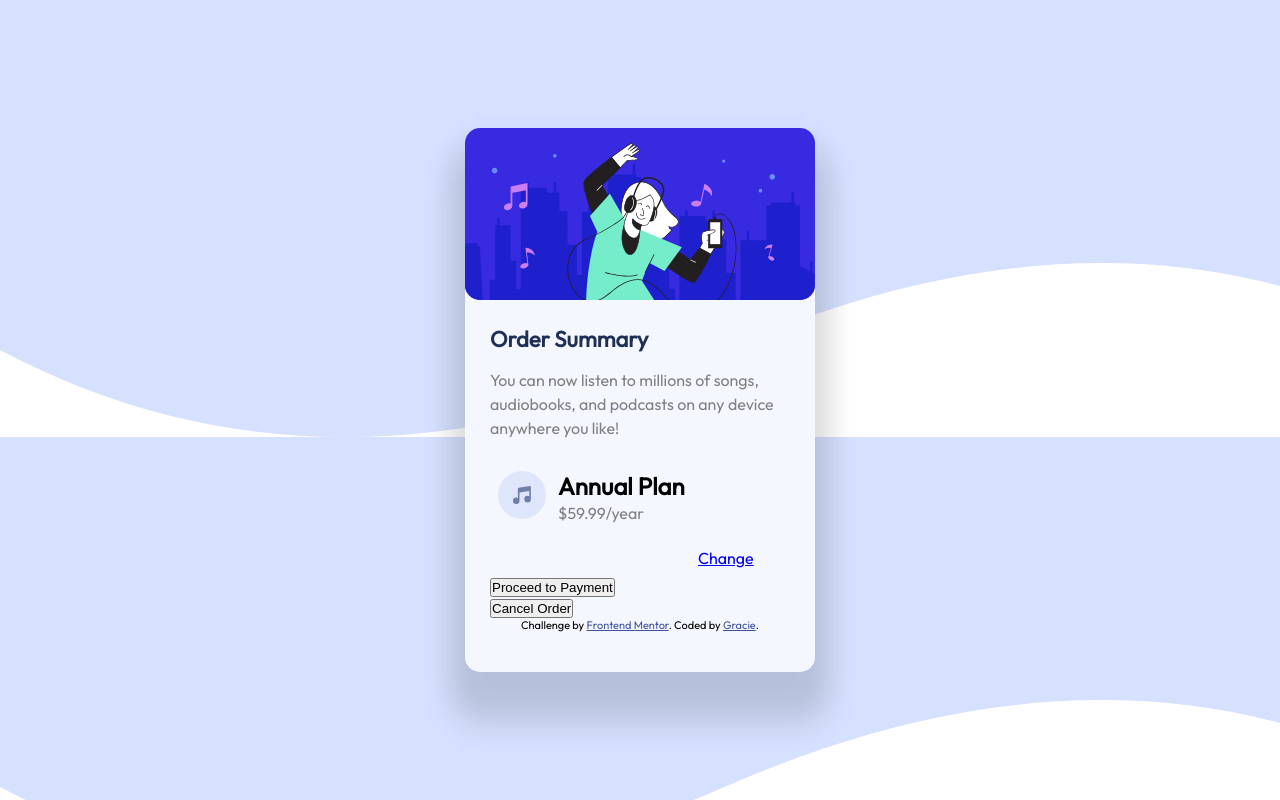
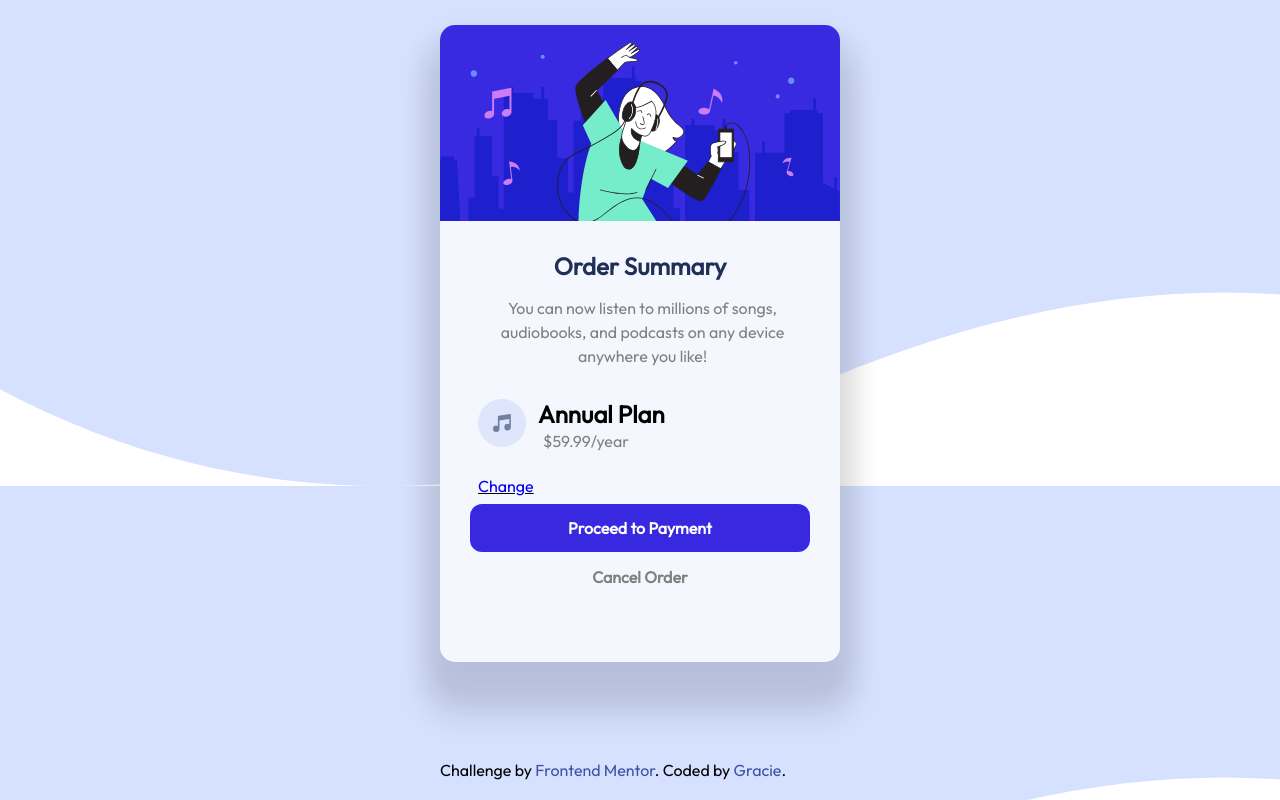
Before and after one commit to graciedevine/order-summary-component, a plain HTML site: page index.html in a window 1280 px wide. Drawn offline with Linux system fonts and the light colour scheme.

Commit message:
Placed divs, styled buttons- need to center footer and move change link div.

```diff
--- a/index.html
+++ b/index.html
@@ -4,12 +4,9 @@
 <head>
   <meta charset="UTF-8">
   <meta name="viewport" content="width=device-width, initial-scale=1.0">
-  <!-- displays site properly based on user's device -->
-
   <link rel="icon" type="image/png" sizes="32x32" href="./images/favicon-32x32.png">
   <link href="style.css" rel="stylesheet">
   <link href="https://fonts.googleapis.com/css2?family=Outfit:wght@400&display=swap" rel="stylesheet">
-
   <title>Order Summary Card</title>
 
 </head>
@@ -22,39 +19,30 @@
       </div>
       <div class="card-body">
         <h1 class="card-title">Order Summary</h1>
-        <p class="card-text">You can now listen to millions of songs, audiobooks, and podcasts on any
+        <p class="text-description">You can now listen to millions of songs, audiobooks, and podcasts on any
           device anywhere you like!</p>
-        <!-- <div class="wrapper"> -->
         <div class="wrapper">
           <div class="icon-music">
             <img src="images/icon-music.svg" class="icon-music">
           </div>
           <div class="annual-plan">
             <h2 class="card-price">Annual Plan</h2>
-            <p class="card-text">$59.99/year</p>
+            <p class="text-annual">$59.99/year</p>
           </div>
           <div class="change-link">
             <a href="#">Change</a>
           </div>
         </div>
-        <div class="wrapper-buttons">
-          <div class="buttons">
-            <div class="payment-button">
-              <input type="submit" value="Proceed to Payment">
-            </div>
-            <div class="cancel-button">
-              <input type="submit" value="Cancel Order">
-            </div>
-          </div>
-        </div>
-        <div class="attribution">
-          Challenge by <a href="https://www.frontendmentor.io?ref=challenge" target="_blank">Frontend Mentor</a>.
-          Coded by <a href="https://github.com/graciedevine/order-summary-component">Gracie</a>.
+        <div class="buttons">
+          <a href="#" class="payment-button">Proceed to Payment</a>
+          <a href="#" class="cancel-button">Cancel Order</a>
         </div>
       </div>
-      <!-- </div> -->
     </div>
-  </div>
+    <div class="attribution">
+      Challenge by <a href="https://www.frontendmentor.io?ref=challenge" target="_blank">Frontend Mentor</a>.
+      Coded by <a href="https://github.com/graciedevine/order-summary-component">Gracie</a>.
+    </div>
   </div>
 </body>
 
--- a/style.css
+++ b/style.css
@@ -18,12 +18,12 @@ html {
 }
 
 a {
-  text-decoration: underline;
+  text-decoration: none;
 }
 
 body {
   background: url(images/pattern-background-desktop.svg);
-  min-height: 100vh;
+  background-size: 1600px;
   padding: 25px;
   display: flex;
   justify-content: center;
@@ -32,44 +32,45 @@ body {
 
 .card {
   background: var(--very-pale-blue);
-  max-width: 350px;
-  /* padding: 5px; */
+  max-width: 400px;
   border-radius: 15px;
   box-shadow: 0px 20px 25px 15px rgba(0, 0, 0, 0.05),
     0px 40px 30px 15px rgba(0, 0, 0, 0.1);
 }
 
-.card-product-img {
-  position: relative;
-  border-radius: 8px;
-}
-
 .card-product-img img {
   width: 100%;
   display: block;
-  border-radius: 15px;
+  border-radius: 15px 15px 0px 0px;
 }
 
 .card-body {
-  padding: 25px 25px;
+  padding: 30px 30px;
   margin-bottom: 15px;
 }
 
 .card-title {
   color: var(--dark-blue);
-  font-size: 22px;
-  font-weight: 900;
+  font-size: 24px;
+  font-weight: 900px;
   margin-bottom: 15px;
+  text-align: center;
 }
 
-.card-text {
+.text-annual,
+.text-description {
   color: var(--gray);
   font-size: 16px;
   line-height: 1.5;
   margin-bottom: 23px;
+  margin-left: 5px;
 }
 
-.card-body .wrapper-buttons {
+.text-description {
+  text-align: center;
+}
+
+.card-body .buttons {
   display: flex;
   justify-content: space-between;
   align-items: center;
@@ -77,7 +78,6 @@ body {
 
 .wrapper {
   padding: 0.5em;
-  /* width: 100%; */
   flex-direction: row;
   align-items: center;
 }
@@ -88,21 +88,37 @@ body {
 
 .annual-plan {
   margin-left: 60px;
-  /* align-items: center; */
 }
 
 .change-link {
-  margin-left: 200px;
+  text-decoration: underline;
 }
 
-/* .buttons {
-  display: flex;
-  justify-content: right;
-} */
+.buttons {
+  flex-direction: column;
+  margin-bottom: 30px;
+  font-size: 16px;
+  font-weight: 600;
+}
+
+.payment-button {
+  color: white;
+  background-color: var(--bright-blue);
+  padding: 14px 40px;
+  border-radius: 12px;
+  width: 100%;
+  text-align: center;
+}
+
+.cancel-button {
+  color: var(--gray);
+  margin-top: 15px;
+}
 
 .attribution {
-  font-size: 11px;
-  text-align: center;
+  position: fixed;
+  bottom: 20px;
+  width: 100%;
 }
 
 .attribution a {
```
